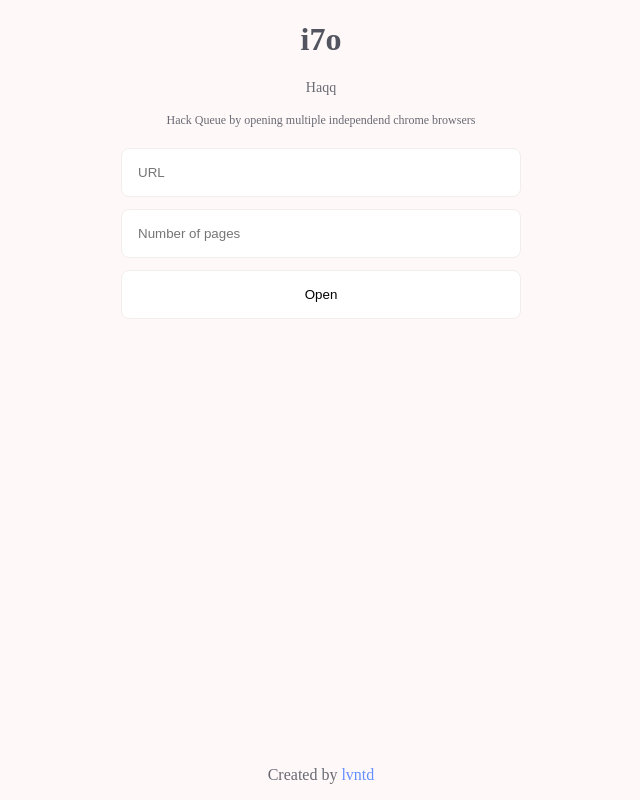
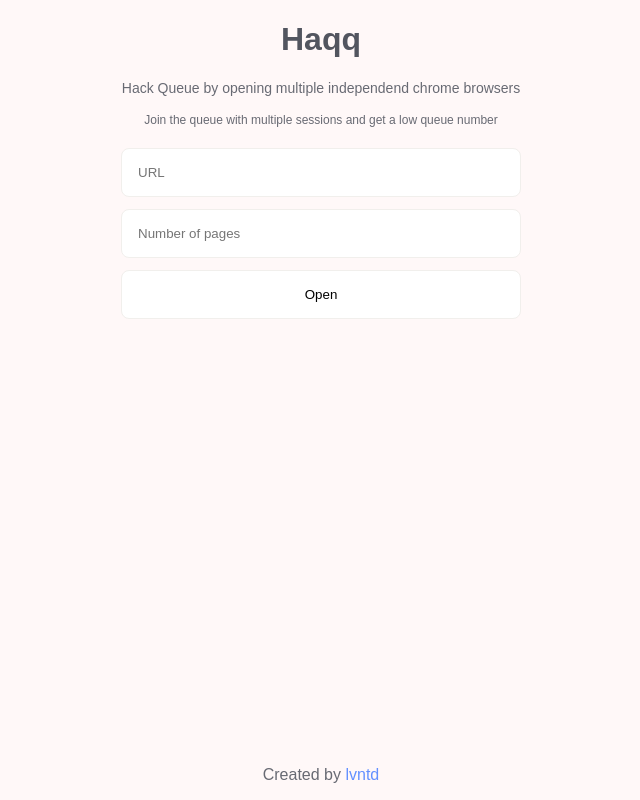
Before and after one commit to lvntd/haqq, an Electron app: page index.html in a window 800 px wide. Shown: the whole page, without its empty margins (79-719 px from the left). Drawn offline with Linux system fonts and the light colour scheme; no server answers.

Commit message:
fix: styles and title

```diff
--- a/index.html
+++ b/index.html
@@ -11,17 +11,20 @@
       http-equiv="X-Content-Security-Policy"
       content="default-src 'self'; script-src 'self'"
     />
-    <title>Haqq - For bypassing queue.it</title>
+    <title>Haqq</title>
     <script src="script.js" defer></script>
     <link rel="stylesheet" href="styles.css" />
   </head>
   <body>
     <main>
       <header>
-        <h1 class="title">i7o</h1>
-        <p class="subtitle_1">Haqq</p>
+        <h1 class="title">Haqq</h1>
+        <p class="subtitle_1">
+          Hack Queue by opening multiple independend chrome browsers
+        </p>
         <span class="subtitle_2"
-          >Hack Queue by opening multiple independend chrome browsers</span
+          >Join the queue with multiple sessions and get a low queue
+          number</span
         >
       </header>
       <form class="form" id="form">
--- a/styles.css
+++ b/styles.css
@@ -1,4 +1,11 @@
+@import url('https://fonts.googleapis.com/css2?family=Alumni+Sans+Pinstripe:ital@0;1&family=Poiret+One&display=swap');
+
 body {
+  font-family:
+    Poiret One,
+    sans-serif;
+  font-weight: 400;
+  font-style: normal;
   background-color: #fff8f8;
   padding: 0;
   margin: 0;
```
Also changed, not shown: script.js (+0 -7 lines).
